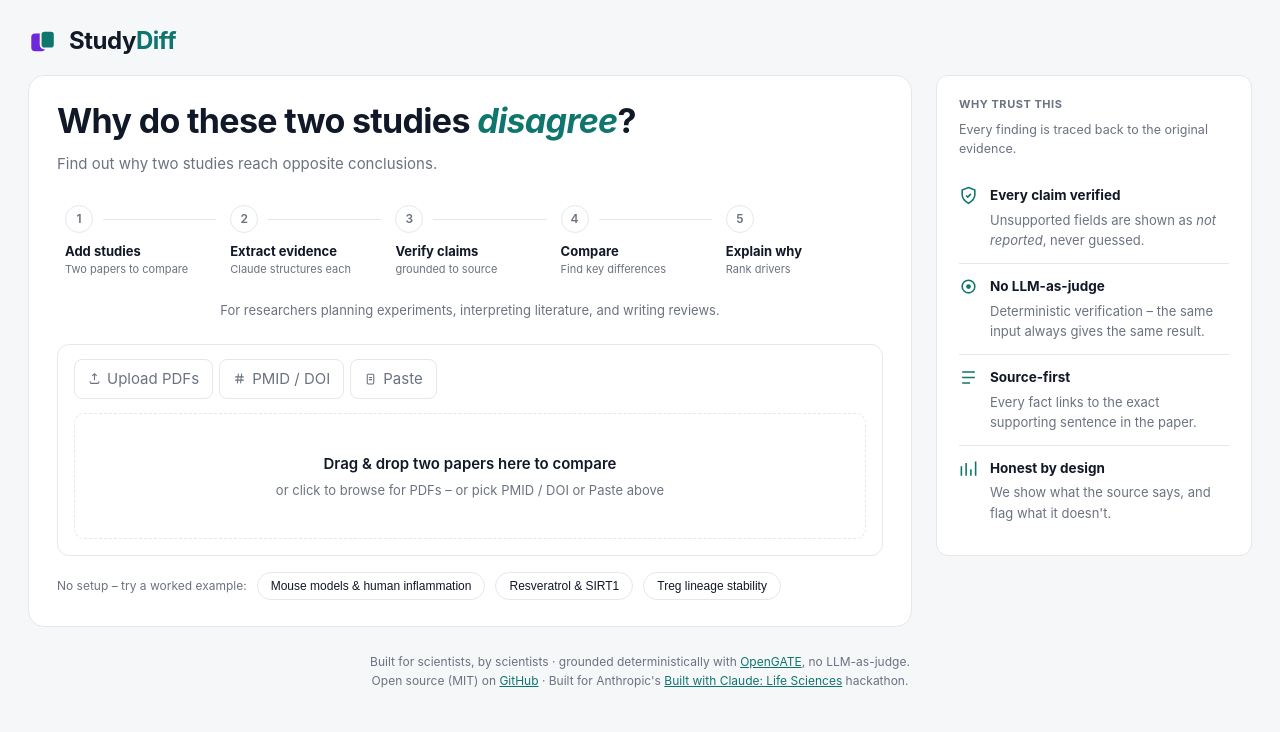
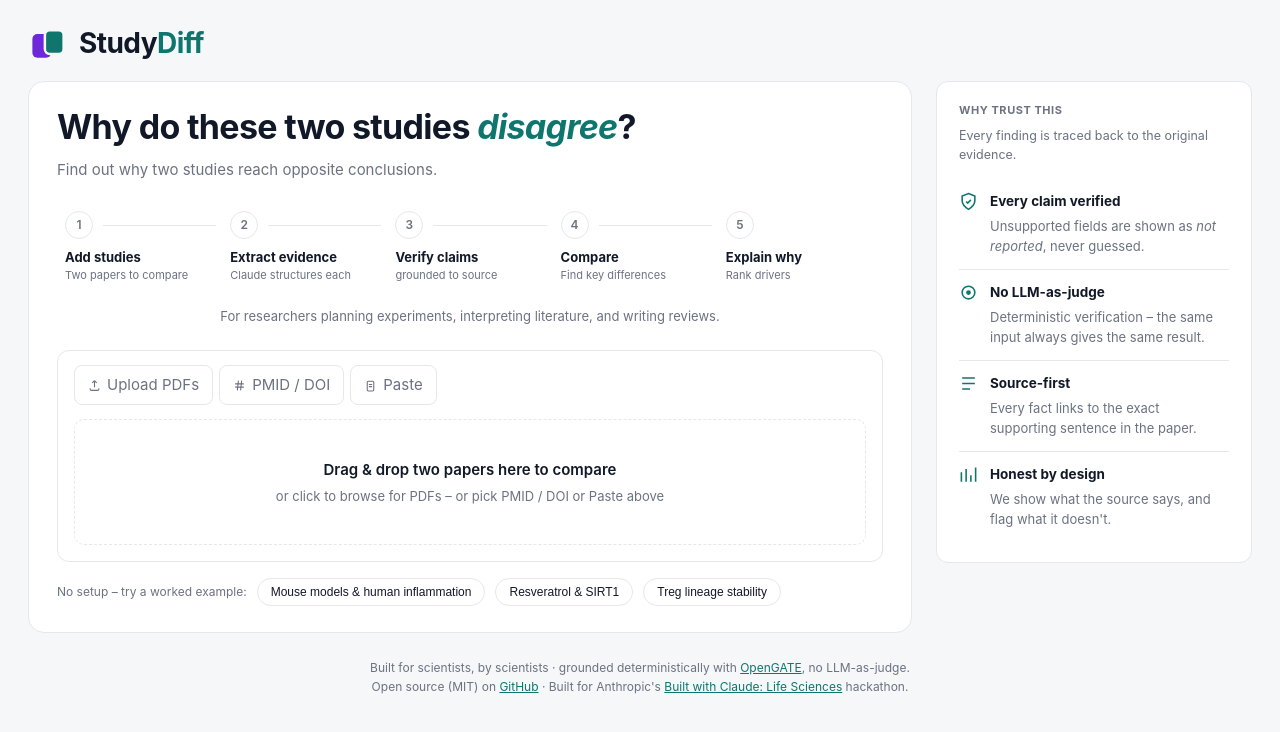
Before and after one commit to nickjlamb/studydiff, a website: page public/index.html in a window 1280 px wide. Drawn offline with Linux system fonts and the light colour scheme.

Commit message:
Enlarge StudyDiff logo mark and wordmark

```diff
--- a/public/index.html
+++ b/public/index.html
@@ -28,7 +28,7 @@
   .topbar { display:flex; align-items:center; justify-content:space-between; gap:16px; margin-bottom:16px; flex-wrap:wrap; }
   .brand { display:flex; align-items:center; gap:11px; }
   .brand .logo { flex:0 0 auto; }
-  .brand h1 { margin:0; font-size:24px; letter-spacing:-0.02em; }
+  .brand h1 { margin:0; font-size:28px; letter-spacing:-0.02em; }
   .brand h1 span { color:var(--teal); }
   .brand p { margin:2px 0 0; color:var(--muted); font-size:13px; }
   .trust { display:flex; gap:18px; }
@@ -250,7 +250,7 @@
 
   <div class="topbar">
     <div class="brand">
-      <svg class="logo" viewBox="0 0 32 32" width="30" height="30" aria-hidden="true">
+      <svg class="logo" viewBox="0 0 32 32" width="40" height="40" aria-hidden="true">
         <rect x="3.5" y="8" width="15" height="19" rx="4" fill="#6d28d9"/>
         <rect x="13.5" y="5" width="15" height="19" rx="4" fill="#0f766e" stroke="var(--bg)" stroke-width="2"/>
       </svg>
```
